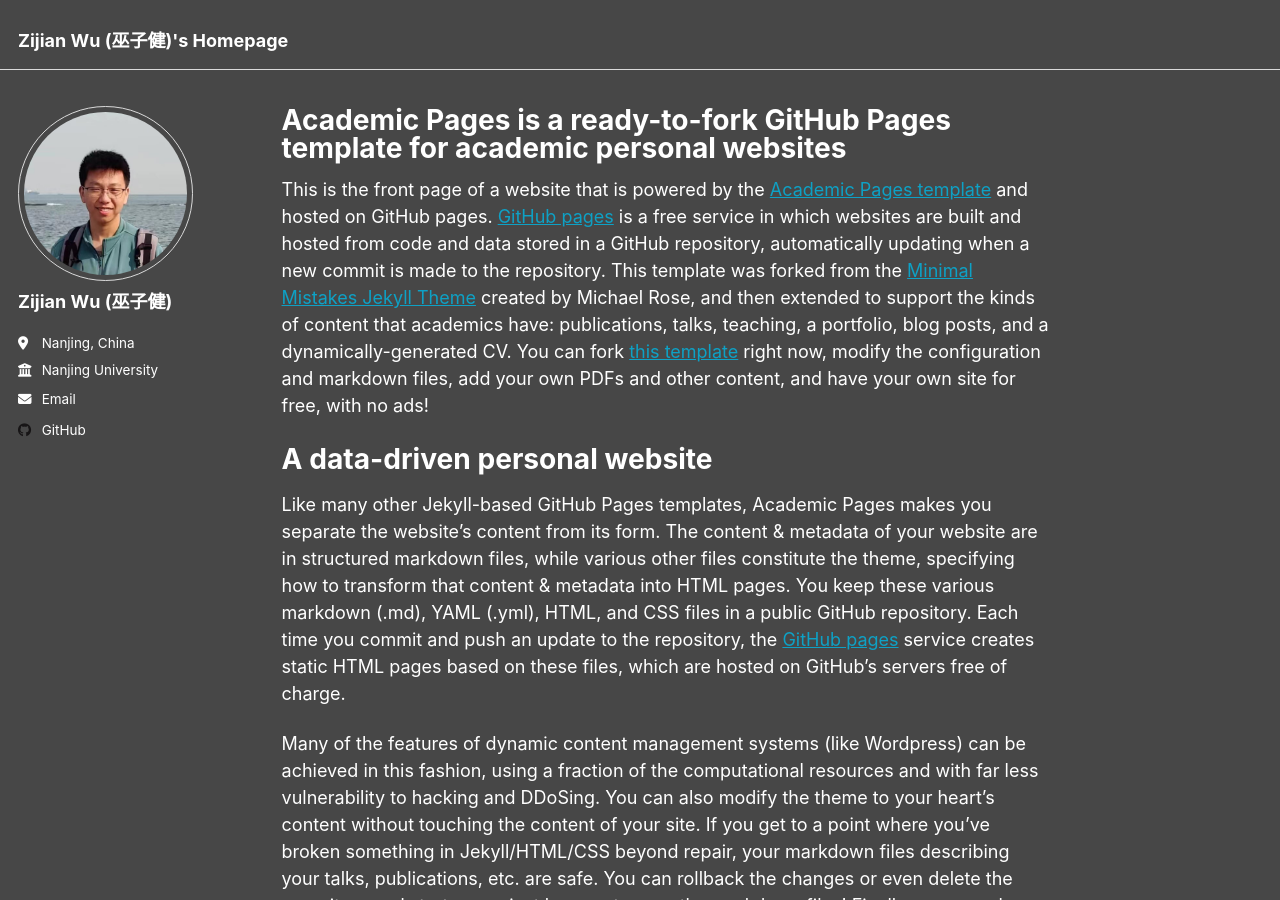
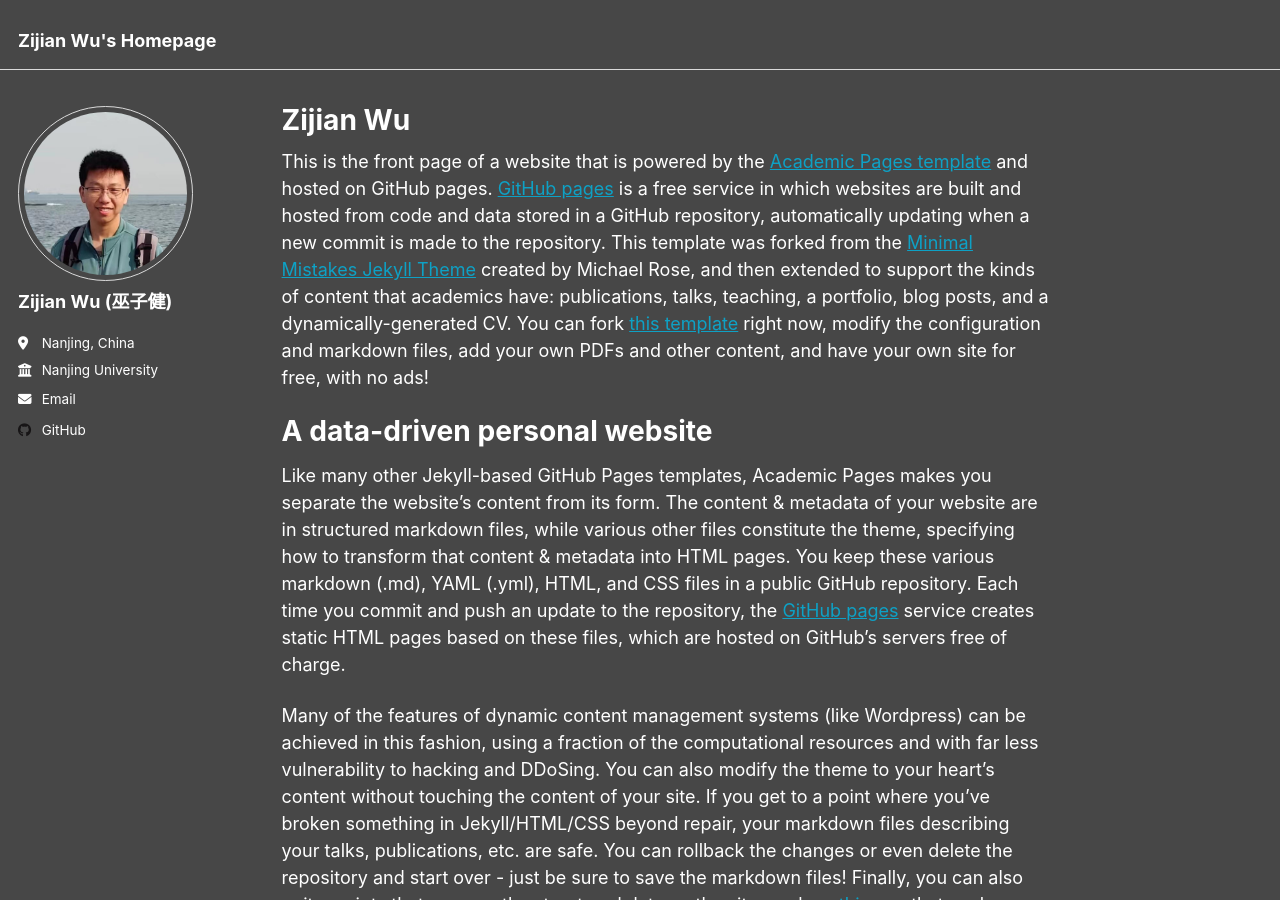
Before and after one commit to Zijian-Wu/Zijian-Wu.github.io, a Jekyll site: the page built from _pages/about.md, in a window 1280 px wide and 900 px high. Built offline with Jekyll 4.4.1, drawn with Linux system fonts in a browser that asks for light colours.

Commit message:
update title

```diff
--- a/_config.yml
+++ b/_config.yml
@@ -9,7 +9,7 @@
 # Basic Site Settings
 locale                   : "en-US"
 site_theme               : "dark"
-title                    : "Zijian Wu (巫子健)'s Homepage"
+title                    : "Zijian Wu's Homepage"
 title_separator          : "-"
 name                     : &name "Zijian Wu"
 description              : &description "personal description"
--- a/_pages/about.md
+++ b/_pages/about.md
@@ -1,6 +1,6 @@
 ---
 permalink: /
-title: "Academic Pages is a ready-to-fork GitHub Pages template for academic personal websites"
+title: "Zijian Wu"
 author_profile: true
 redirect_from:
   - /about/
```
Also changed, not shown: images/favicon.ico.
